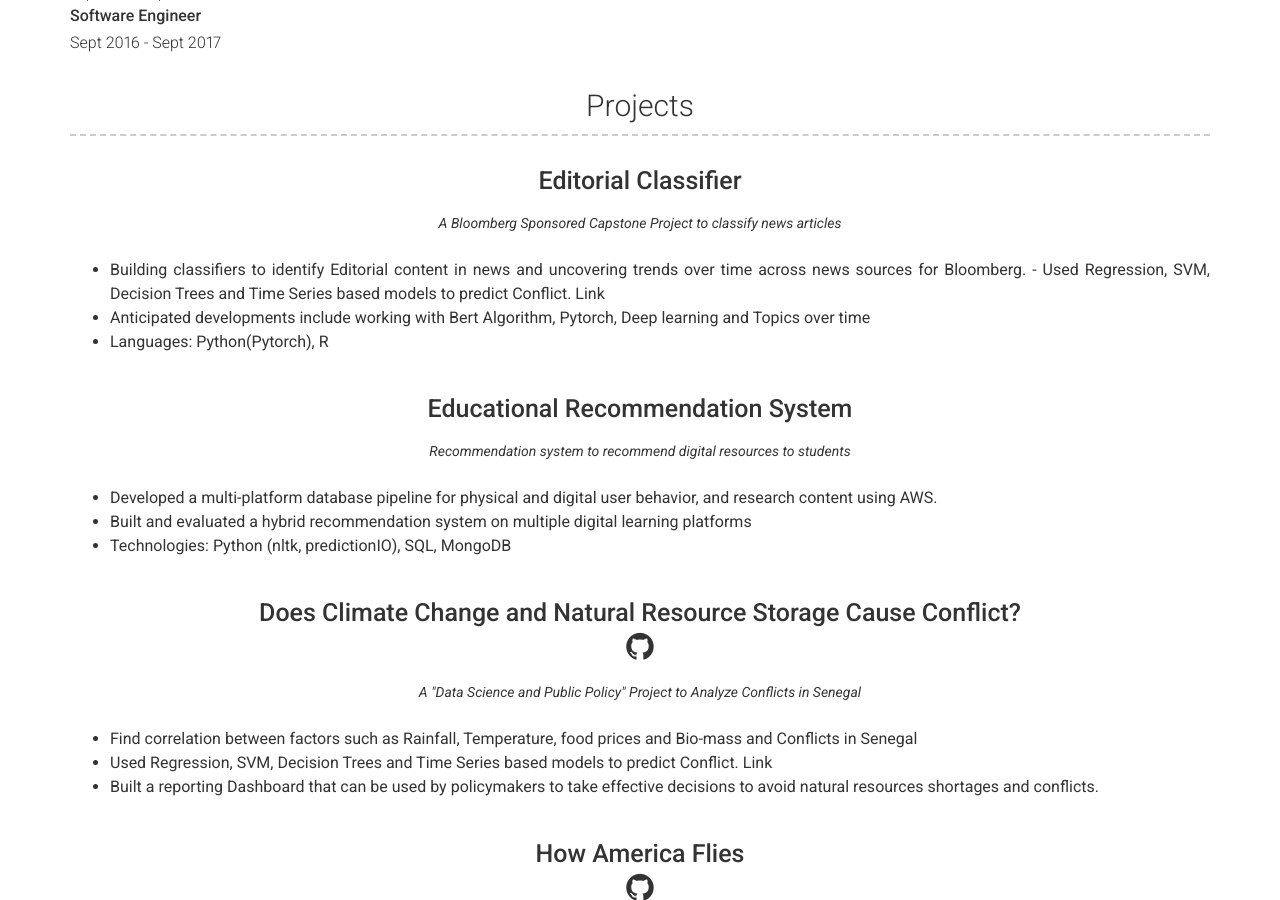
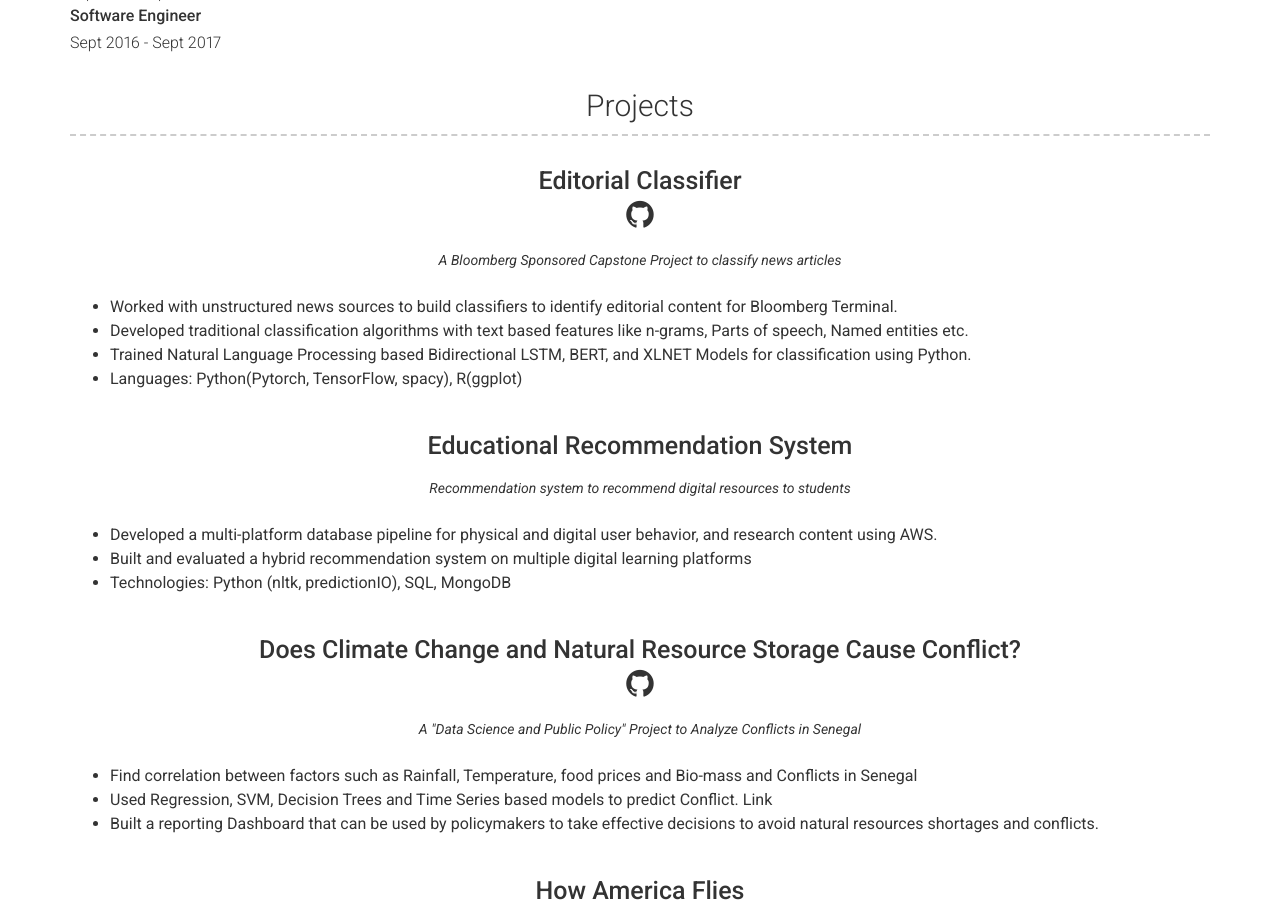
Before and after one commit to ameyakarnad/ameyakarnad.github.io, a Jekyll site: the page built from index.md, in a window 1280 px wide and 900 px high, scrolled down 1338 px. Built offline with Jekyll 4.4.1, drawn with Linux system fonts in a browser that asks for light colours.

Commit message:
Update projects.yml

```diff
--- a/_data/projects.yml
+++ b/_data/projects.yml
@@ -1,11 +1,13 @@
 - layout: top-middle
   name: Editorial Classifier
+  github: ujjwal95/bloomberg_editorial_classifier
   quote: >
     A Bloomberg Sponsored Capstone Project to classify news articles
   description: | # this will include new lines to allow paragraphs
-    - Building classifiers to identify Editorial content in news and uncovering trends over time across news sources for Bloomberg.    - Used Regression, SVM, Decision Trees and Time Series based models to predict Conflict. Link
-    - Anticipated developments include working with Bert Algorithm, Pytorch, Deep learning and Topics over time
-    - Languages: Python(Pytorch), R
+    - Worked with unstructured news sources to build classifiers to identify editorial content for Bloomberg Terminal.
+    - Developed traditional classification algorithms with text based features like n-grams, Parts of speech, Named entities etc.
+    - Trained Natural Language Processing based Bidirectional LSTM, BERT, and XLNET Models for classification using Python.
+    - Languages: Python(Pytorch, TensorFlow, spacy), R(ggplot)
 
 - layout: top-middle
   name: Educational Recommendation System
```
